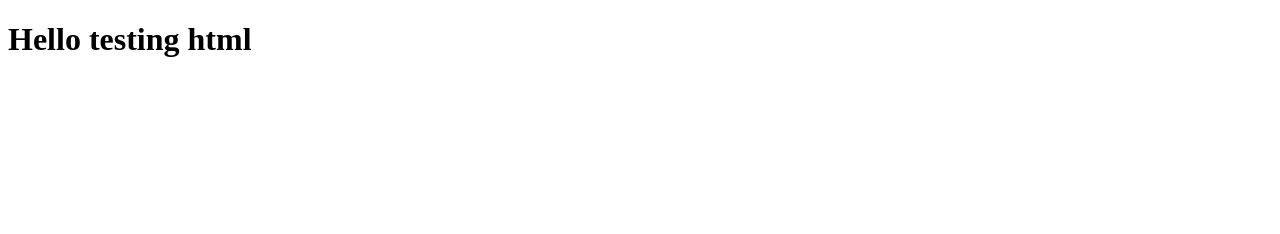
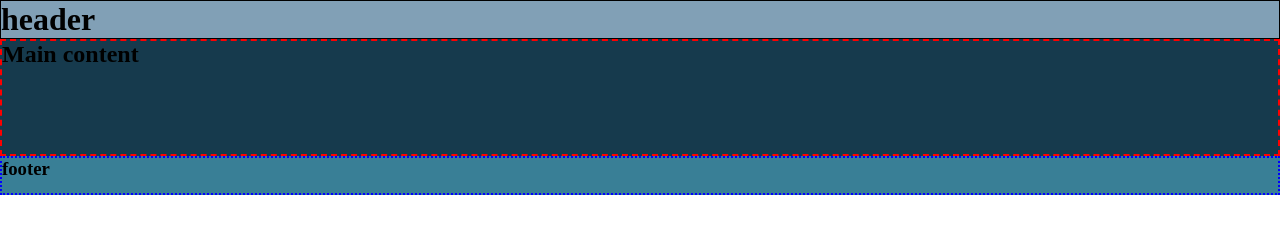
Before and after one commit to comp6620/comp6620.github.io, a plain HTML site: page index.html in a window 1280 px wide. Drawn offline with Linux system fonts and the light colour scheme.

Commit message:
got basic site layout

```diff
--- a/index.html
+++ b/index.html
@@ -2,8 +2,19 @@
 <html>
 	<head>
 		<title>Test Site</title>
+		<meta charset="UTF-8">
+		<meta name="viewport" content="width=device-width, initial-scale=1" />
+		<link rel="stylesheet" href="style.css">
 	</head>
 	<body>
-		<h1>Hello testing html</h1>
+		<div id="header">
+			<h1>header</h1>
+		</div>
+		<div id="mainContent">
+			<h2>Main content</h2>
+		</div>
+		<div id="footer">
+			<h3>footer</h3>
+		</div>
 	</body>
 </html>
--- /dev/null
+++ b/style.css
@@ -0,0 +1,24 @@
+* {
+	margin: 0;
+	padding: 0;
+}
+
+body {
+	display: grid;
+	grid-template-rows: 1fr 3fr 1fr;
+}
+
+#header {
+	border: 1px solid black;
+	background-color: rgb(129, 160, 182);
+}
+
+#mainContent {
+	border: 2px dashed red;
+	background-color: rgb(22, 58, 77);
+}
+
+#footer {
+	border: 2px dotted blue;
+	background-color: rgb(57, 127, 150);
+}
```
Also changed, not shown: assets/images/navyLogo.png (added).
